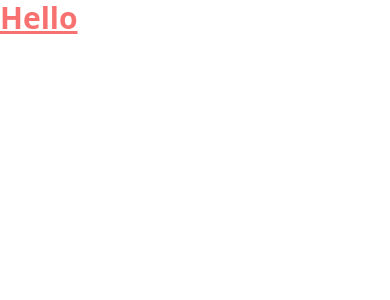
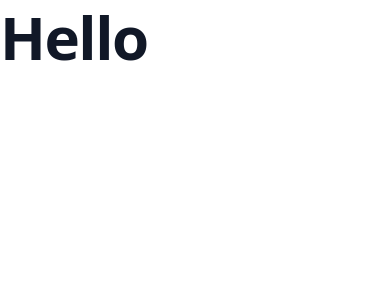
Before and after one commit to Tsioryfaniry/pokemon-front, a React (Vite) app: page / in a window 390 px wide. Shown: the top 300 px of the page. Built offline with nearby package versions, Linux system fonts and the light colour scheme.

Commit message:
install react router dom

```diff
--- a/src/App.tsx
+++ b/src/App.tsx
@@ -1,12 +1,13 @@
 import { useState } from 'react'
 import './App.css'
+import Heading from './components/heading/Heading'
 
 function App() {
   const [count, setCount] = useState(0)
 
   return (
     <>
-      <h1 className='text-3xl font-bold underline text-red-400'>Hello</h1>
+    <Heading component='h2' variant='h1'>Hello</Heading>
     </>
   )
 }
--- /dev/null
+++ b/src/components/heading/Heading.tsx
@@ -0,0 +1,35 @@
+import clsx from "clsx"
+
+interface Props{
+    variant?:"h1"|"h2"|"h3"|"h4"|"h5"|"lead"|"body-lg"|"body-base"|"body-sm"
+    children:React.ReactNode,
+    component?:"h1"|"h2"|"h3"|"h4"|"h5"|"p"|"div"|"span"
+    theme?:"black"|"gray"|"white"|"primary"|"secondary"
+    weight?:"regular"| "medium"
+    className?:string
+}
+export default function Heading({variant="h3",component:Component="div",theme="black",weight="medium",children}:Props) {
+  let variantStyle:string =""
+  switch (variant) {
+    case "h1":
+        variantStyle="text-6xl font-bold leading-tight tracking-tight text-gray-900 md:text-2xl dark:text-red-500"
+        break;
+    case "h2":
+            variantStyle="text-5xl font-bold leading-tight tracking-tight text-gray-900 md:text-2xl dark:text-red-500"
+            break;
+    case "h3":
+            variantStyle="text-4xl font-bold leading-tight tracking-tight text-gray-900 md:text-2xl dark:text-red-500"
+            break;
+    case "h4":
+            variantStyle="text-3xl font-bold leading-tight tracking-tight text-gray-900 md:text-2xl dark:text-red-500"
+            break;
+    case "h5":
+            variantStyle="text-2xl font-bold leading-tight tracking-tight text-gray-900 md:text-2xl dark:text-red-500"
+            break;
+  }
+    return (
+     <Component className={clsx(variantStyle)}>
+        {children}
+     </Component>
+      )
+}
--- /dev/null
+++ b/src/components/input/Input.tsx
@@ -0,0 +1,6 @@
+
+export default function Input() {
+  return (
+    <div>Input</div>
+  )
+}
```
Also changed, not shown: package.json (+6 -1 lines), src/interface/interface.ts (added), 1 other file (tests, documents, lock files or other folders).
